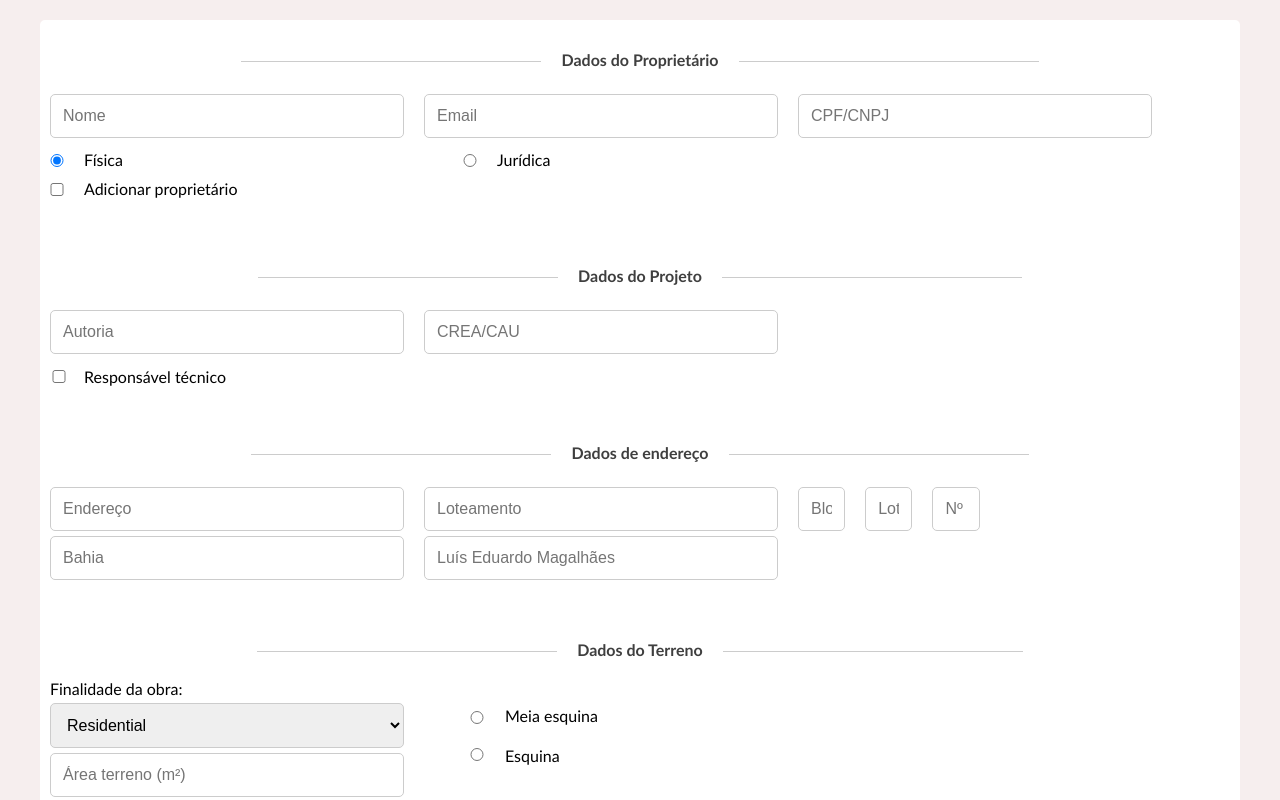
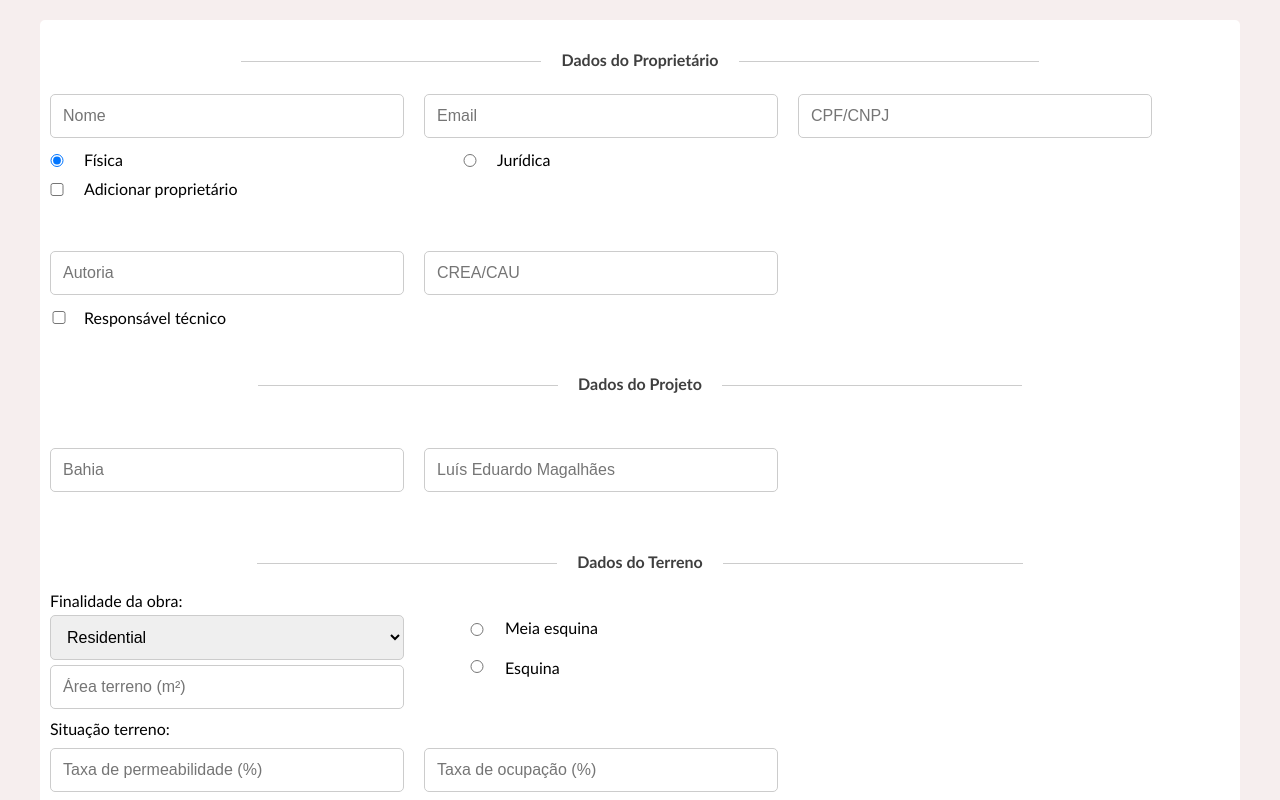
Before and after one commit to daniell0l/urbanismo-web, a React (Vite) app: page /Condominio in a window 1280 px wide. Shown: the top 800 px of the page. Built offline with nearby package versions, Linux system fonts and the light colour scheme; the HTML template or start-up script is replaced by a standard one.

Commit message:
correção de span

```diff
--- a/src/screens/alvaraConstrucao/index.tsx
+++ b/src/screens/alvaraConstrucao/index.tsx
@@ -301,7 +301,6 @@ const CadastroForm: React.FC<CadastroFormProps> = ({ onSubmit }) => {
         </div>
 
         <div className="DadosProjeto">
-          <span className="line-with-name">Dados do Projeto</span>
           <div className="flex-container">
             <input
               type="text"
@@ -348,7 +347,7 @@ const CadastroForm: React.FC<CadastroFormProps> = ({ onSubmit }) => {
             )}
           </div>
         </div>
-
+        <span className="line-with-name">Dados do Projeto</span>
         <div className="DadosEndereco">
           <span className="line-with-name">Dados de endereço</span>
           <input
--- a/src/screens/alvaraRegularizacao/index.tsx
+++ b/src/screens/alvaraRegularizacao/index.tsx
@@ -301,7 +301,6 @@ const CadastroForm: React.FC<CadastroFormProps> = ({ onSubmit }) => {
         </div>
 
         <div className="DadosProjeto">
-          <span className="line-with-name">Dados do Projeto</span>
           <div className="flex-container">
             <input
               type="text"
@@ -348,9 +347,8 @@ const CadastroForm: React.FC<CadastroFormProps> = ({ onSubmit }) => {
             )}
           </div>
         </div>
-
+        <span className="line-with-name">Dados do Projeto</span>
         <div className="DadosEndereco">
-          <span className="line-with-name">Dados de endereço</span>
           <input
             type="text"
             placeholder="Endereço"
--- a/src/screens/condominio/index.tsx
+++ b/src/screens/condominio/index.tsx
@@ -301,7 +301,6 @@ const CadastroForm: React.FC<CadastroFormProps> = ({ onSubmit }) => {
         </div>
 
         <div className="DadosProjeto">
-          <span className="line-with-name">Dados do Projeto</span>
           <div className="flex-container">
             <input
               type="text"
@@ -348,47 +347,8 @@ const CadastroForm: React.FC<CadastroFormProps> = ({ onSubmit }) => {
             )}
           </div>
         </div>
-
+        <span className="line-with-name">Dados do Projeto</span>
         <div className="DadosEndereco">
-          <span className="line-with-name">Dados de endereço</span>
-          <input
-            type="text"
-            placeholder="Endereço"
-            name="address"
-            value={formData.address}
-            onChange={handleInputChange}
-          />
-          <input
-            type="text"
-            placeholder="Loteamento"
-            name="subdivision"
-            value={formData.subdivision}
-            onChange={handleInputChange}
-          />
-          <input
-            className="min-Address"
-            type="text"
-            placeholder="Bloco"
-            name="block"
-            value={formData.block}
-            onChange={handleInputChange}
-          />
-          <input
-            className="min-Address"
-            type="text"
-            placeholder="Lote"
-            name="lot"
-            value={formData.lot}
-            onChange={handleInputChange}
-          />
-          <input
-            className="min-Address"
-            type="text"
-            placeholder="Nº"
-            name="number"
-            value={formData.number}
-            onChange={handleInputChange}
-          />
           <input type="text" placeholder="Bahia" />
           <input type="text" placeholder="Luís Eduardo Magalhães" />
         </div>
```
